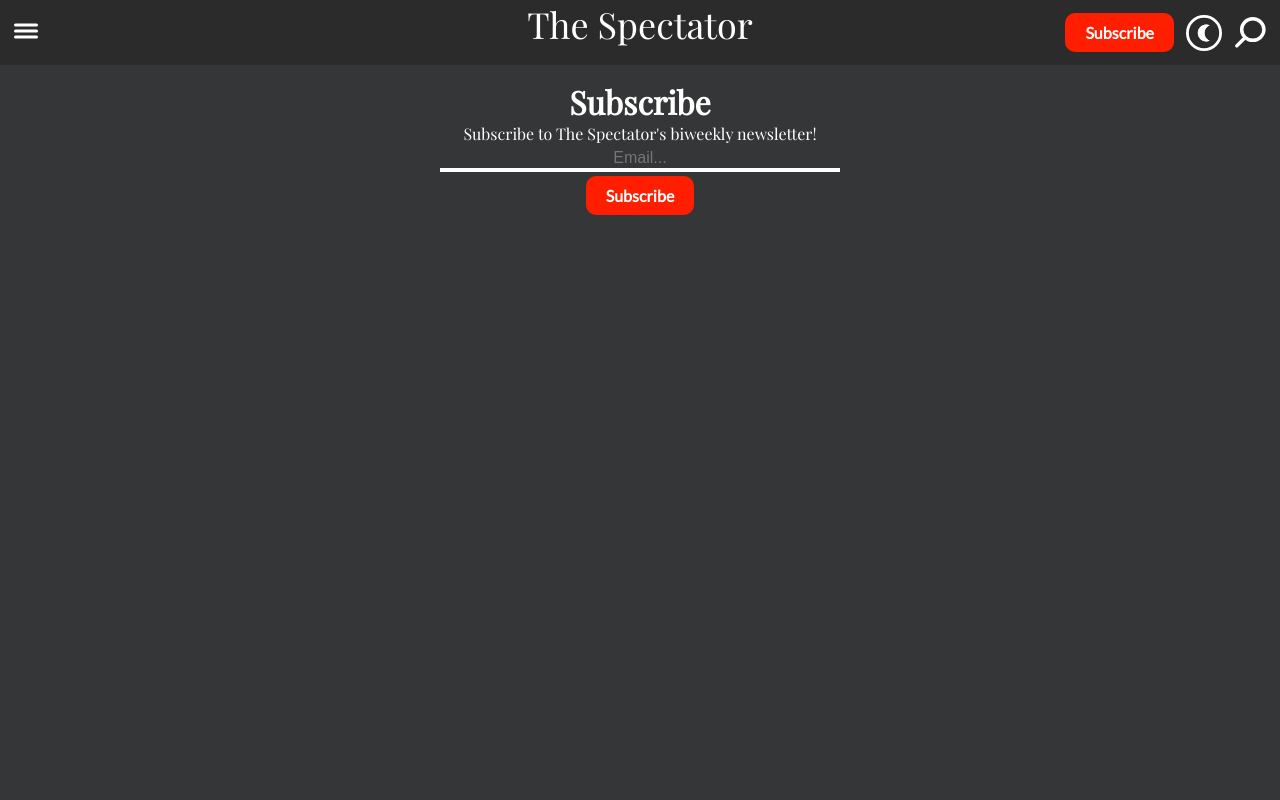
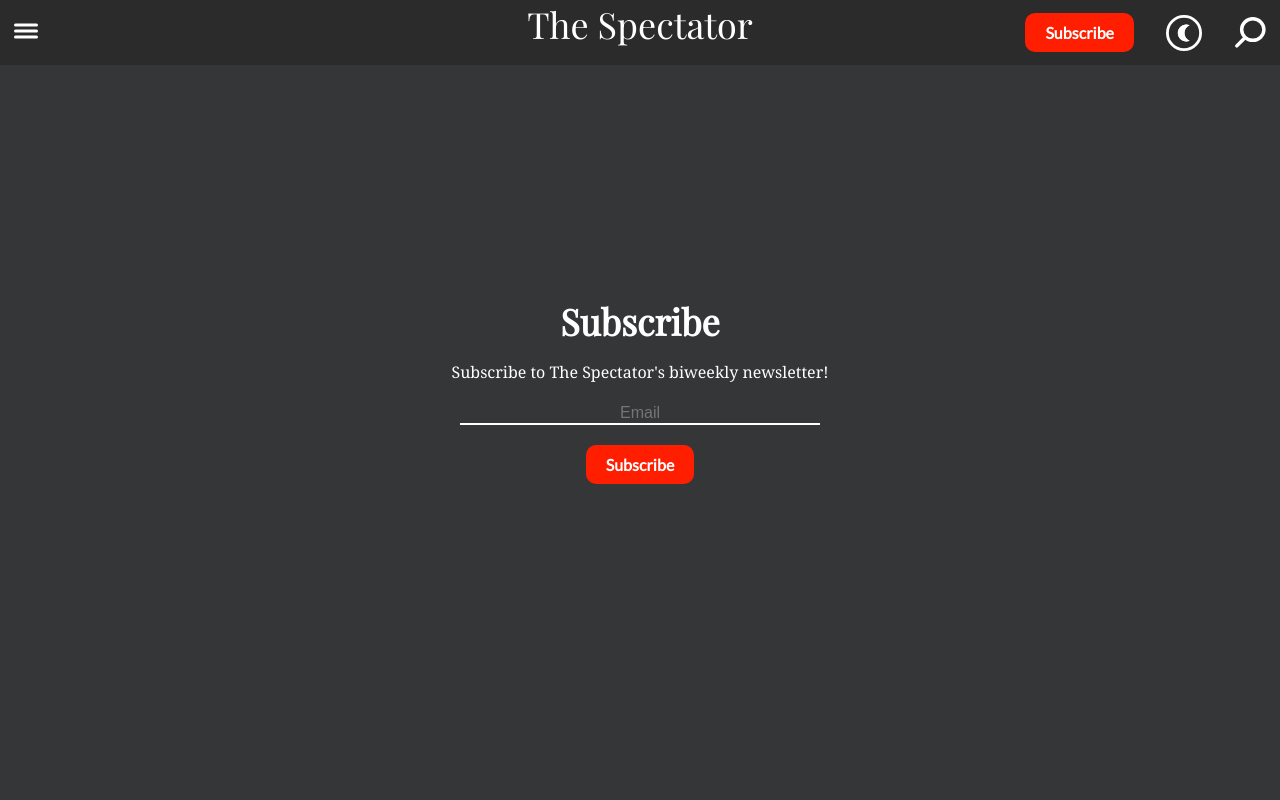
Before and after one commit to stuyspec/stuyspec-rewrite, a Next.js app: page /subscribe in a window 1280 px wide. Shown: the top 800 px of the page. Built offline with nearby package versions, Linux system fonts and the light colour scheme.

Commit message:
Updated elements

```diff
--- a/pages/about/developers.tsx
+++ b/pages/about/developers.tsx
@@ -25,7 +25,7 @@ const DevelopersPage = () => {
       year: "2025",
       github: "leomet07",
       image:
-        "https://cdn.discordapp.com/avatars/426703074157920266/b48738825b6be755d98be7b97af3d449.png?size=256",
+        "https://cdn.discordapp.com/avatars/426703074157920266/d3490e284e9254345f7e23158b5d6686.webp?size=256",
     },
     {
       name: "Ivan Chen",
@@ -33,7 +33,7 @@ const DevelopersPage = () => {
       year: "2024",
       github: "anivanchen",
       image:
-        "https://cdn.discordapp.com/avatars/695729168343629844/fb8e8f749485685fa9f5c62f56f330f2.png?size=256",
+        "https://cdn.discordapp.com/avatars/695729168343629844/f4df801dc96eb786fa050272ba5fdfac.webp?size=256",
     },
   ];
 
--- a/pages/subscribe.tsx
+++ b/pages/subscribe.tsx
@@ -50,7 +50,7 @@ const Subscribe = () => {
 					name="email"
 					type="email"
 					id={styles.input}
-					placeholder="Email..."
+					placeholder="Email"
 					value={email}
 					onChange={(e) => setEmail(e.target.value)}
 				/>
--- a/styles/Navbar.module.css
+++ b/styles/Navbar.module.css
@@ -5,7 +5,7 @@
 
 	grid-template-columns: 48px 250px 120px 48px 48px;
 	grid-template-rows: 100%;
-	column-gap: 12px;
+	column-gap: 2rem;
 
 	background-color: var(--secondary-nav);
 
--- a/styles/Subscribe.module.css
+++ b/styles/Subscribe.module.css
@@ -1,20 +1,35 @@
 #container {
-	width: 95vw;
+	width: 100%;
 	margin: auto;
+  padding: 1rem;
+  position: relative;
+  top: 25vh;
+
 	text-align: center;
-	padding: 15px;
+}
+
+#container > * {
+  margin: 1rem;
+}
+#heading {
+  font-size: var(--large-text);
+}
+#text {
+  font-size: var(--small-text);
+  font-family: var(--alternate-primary-font);
 }
 
 #input {
 	margin: 4px;
 
-	color: var(--primary-immutable);
+	color: var(--primary);
 	background-color: transparent;
-	border-bottom: 4px solid var(--primary-immutable);
+	border-bottom: 2px solid var(--primary);
+  outline: none;
 
 	text-align: center;
-	width: 80vw;
-	max-width: 400px;
+	width: 50vw;
+	max-width: 360px;
 	font-size: var(--small-text);
 }
 #button {
```
